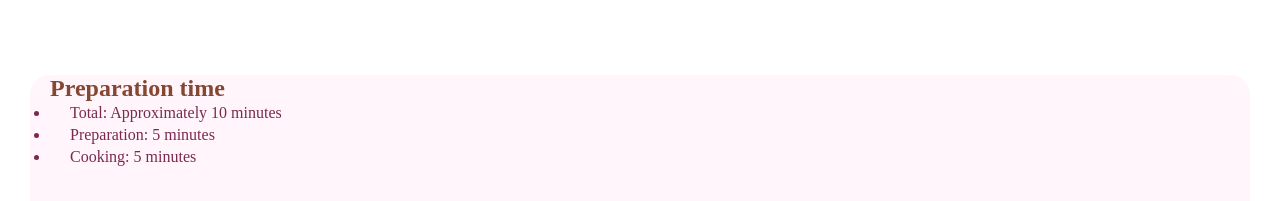
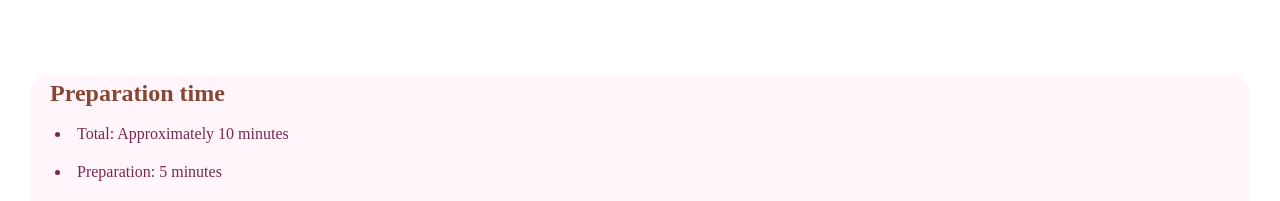
Before and after one commit to Brownred/recipe-page-main, a plain HTML site: page index.html in a window 1280 px wide. Shown: the part 741-942 px from the top of the page. Drawn offline with Linux system fonts and the light colour scheme.

Commit message:
modified:   assets/css/style.css     Sloved the issue of list styling.

```diff
--- a/assets/css/style.css
+++ b/assets/css/style.css
@@ -65,11 +65,14 @@ body {
 .prep_time .container h2 {
     font-size: 1.5rem;
     color: var(--Nutmeg);
+    padding-top: 5px;
+    padding-bottom: 8px;
 }
 
 .prep_time .container li {
     color: var(--Dark-RaspberryL);
-    padding: 2px 20px 2px;
+    padding: 10px 5px 10px;
+    list-style-position: inside;
 }
 
 /* ## Layout
```
